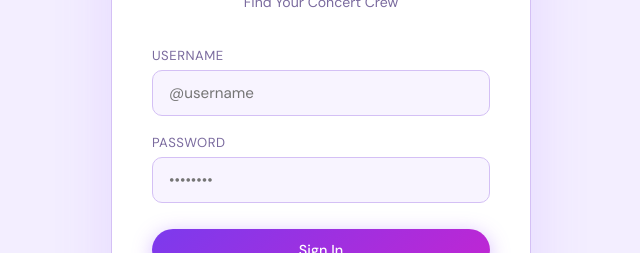
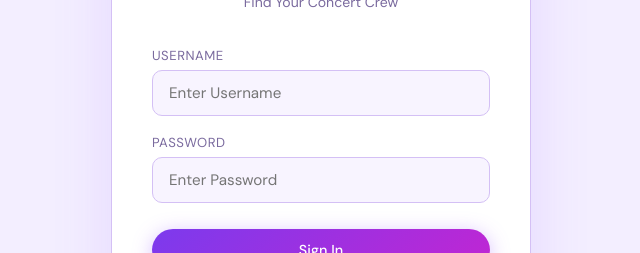
Before and after one commit to graceliuzhang/GoConcert, a React app in the folder frontend/: page / in a window 1280 px wide. Shown: the part 273-526 px from the top of the page, without its empty margins (319-959 px from the left). Built offline with nearby package versions, Linux system fonts and the light colour scheme; the HTML template or start-up script is replaced by a standard one; a web font is replaced by a local one.

Commit message:
placeholder

```diff
--- a/frontend/src/LoginPage.jsx
+++ b/frontend/src/LoginPage.jsx
@@ -8,11 +8,11 @@ export default function LoginPage({ goTo }) {
         <div className="login-tagline">Find Your Concert Crew</div>
         <div className="field">
           <label>Username</label>
-          <input type="text" placeholder="@username" />
+          <input type="text" placeholder="Enter Username" />
         </div>
         <div className="field">
           <label>Password</label>
-          <input type="password" placeholder="••••••••" />
+          <input type="password" placeholder="Enter Password" />
         </div>
         <button className="btn btn-primary" onClick={() => goTo('home')}>
           Sign In
--- a/frontend/src/ProfilePage.jsx
+++ b/frontend/src/ProfilePage.jsx
@@ -40,15 +40,15 @@ export default function ProfilePage({ goTo }) {
             <h3 style={{ fontFamily: "'Playfair Display', serif", marginBottom: 20 }}>Security</h3>
             <div className="field">
               <label>Current Password</label>
-              <input type="password" placeholder="••••••••" />
+              <input type="password" placeholder="Enter Current Password" />
             </div>
             <div className="field">
               <label>New Password</label>
-              <input type="password" placeholder="••••••••" />
+              <input type="password" placeholder="Enter New Password" />
             </div>
             <div className="field">
               <label>Confirm Password</label>
-              <input type="password" placeholder="••••••••" />
+              <input type="password" placeholder="Confirm New Password" />
             </div>
             <button className="btn btn-ghost btn-sm">Change Password</button>
             <div style={{ marginTop: 32, paddingTop: 20, borderTop: '1px solid var(--border)' }}>
```
